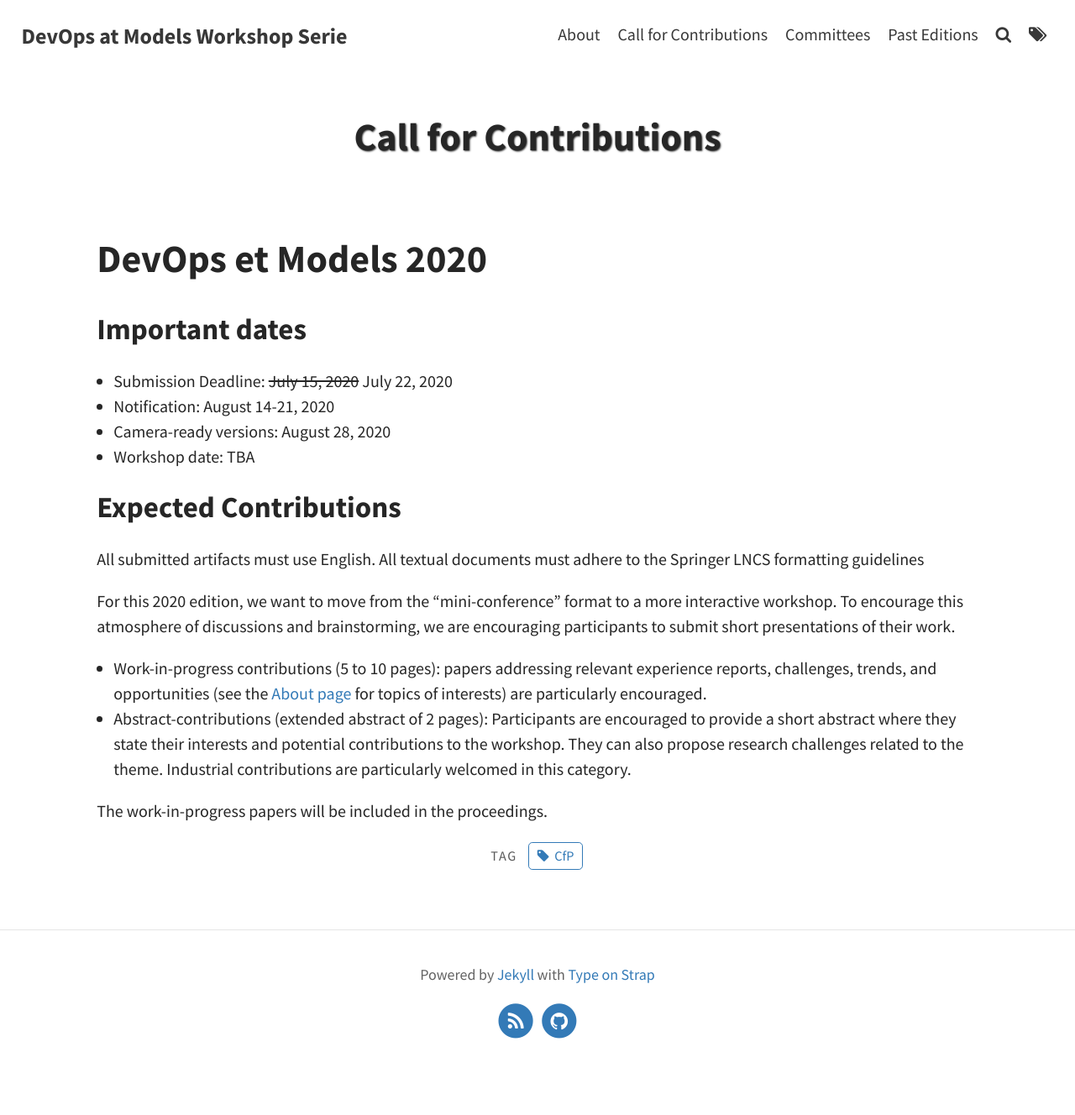
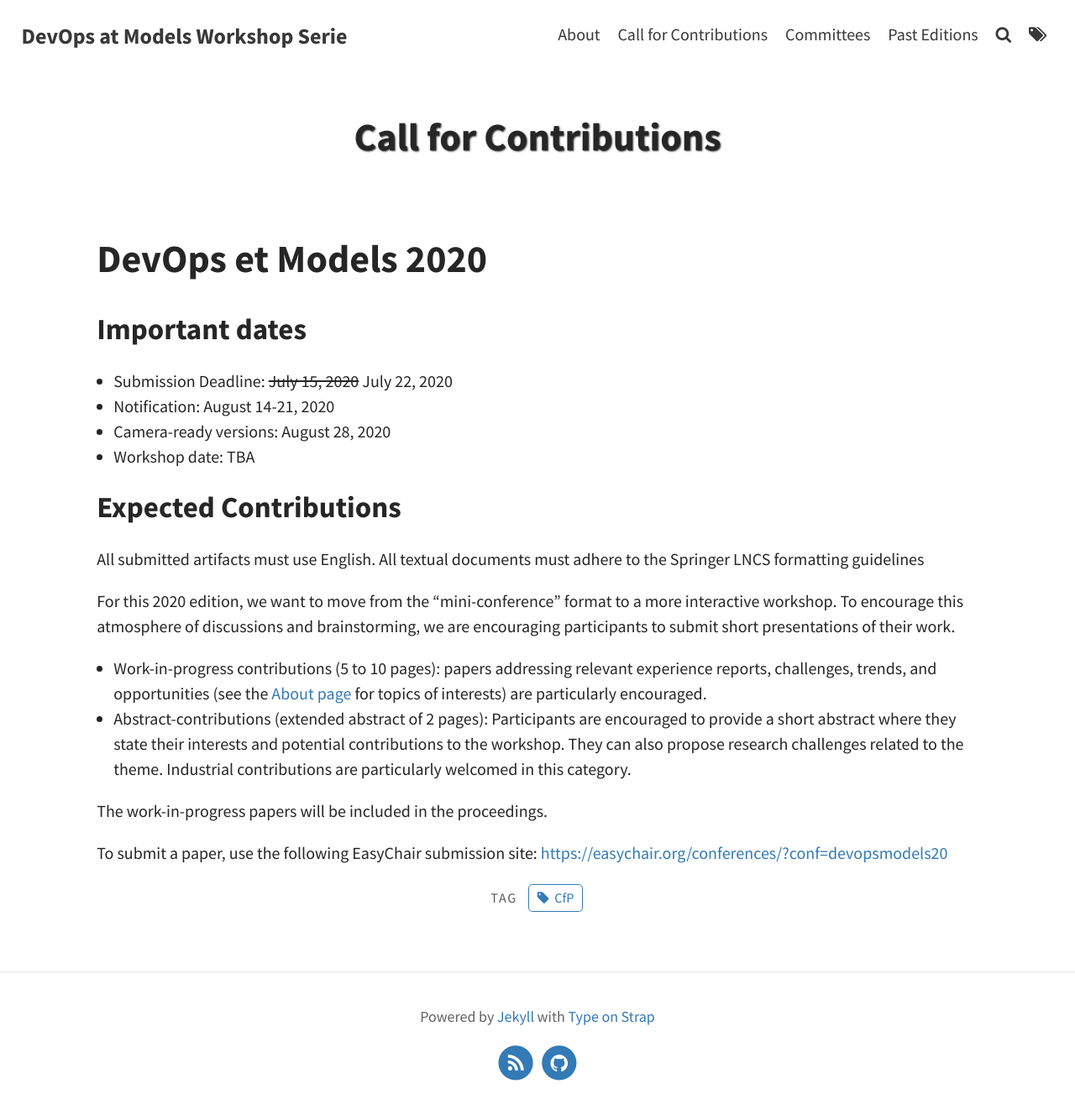
Before and after one commit to ace-design/devops-at-models, a Jekyll site: the page built from pages/cfc.md, in a window 1280 px wide. Shown: the whole page at 84% size. Built offline with Jekyll 4.4.1, drawn with Linux system fonts in a browser that asks for light colours; before the commit the page ends 1278 px from its top, so only the background shows below that.

Commit message:
easychair

```diff
--- a/pages/cfc.md
+++ b/pages/cfc.md
@@ -24,3 +24,5 @@ For this 2020 edition, we want to move from the "mini-conference" format to a mo
   * Abstract-contributions (extended abstract of 2 pages): Participants are encouraged to provide a short abstract where they state their interests and potential contributions to the workshop. They can also propose research challenges related to the theme. Industrial contributions are particularly welcomed in this category.
 
 The work-in-progress papers will be included in the proceedings.
+
+To submit a paper, use the following EasyChair submission site: [https://easychair.org/conferences/?conf=devopsmodels20](https://easychair.org/conferences/?conf=devopsmodels20)
```
